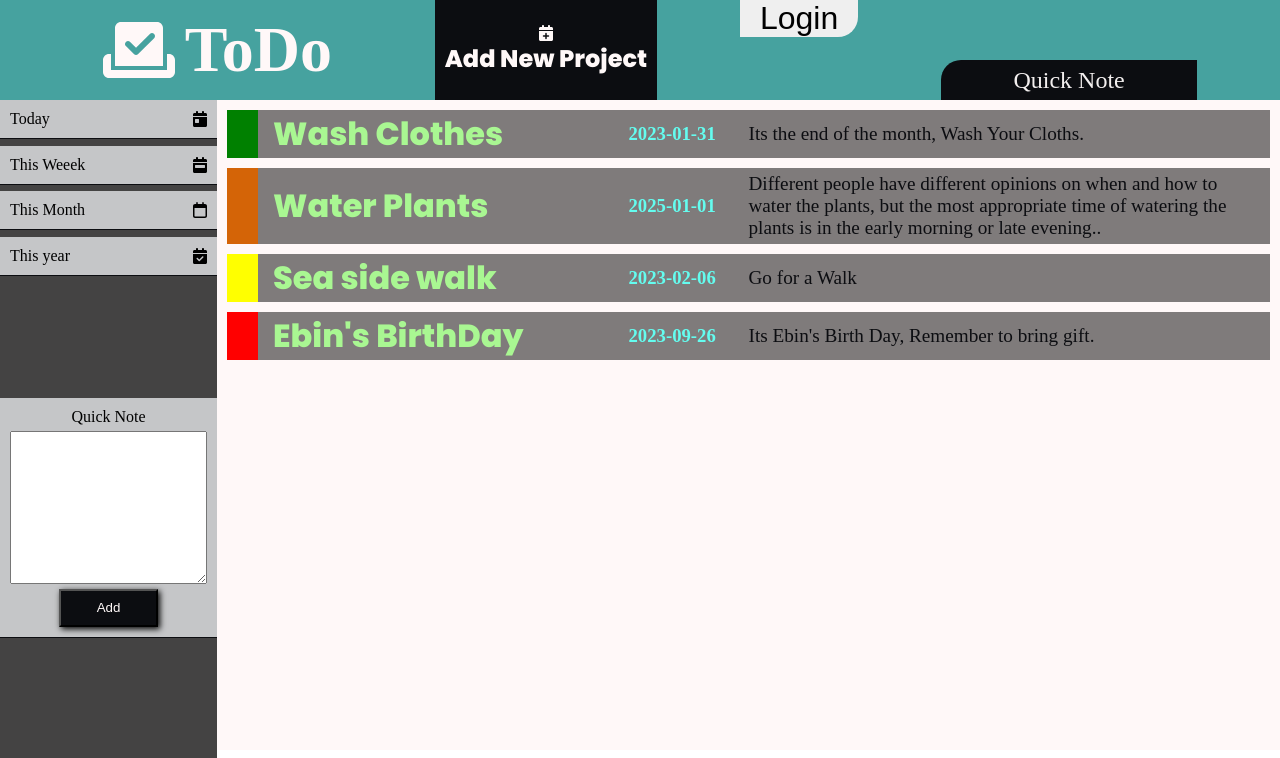
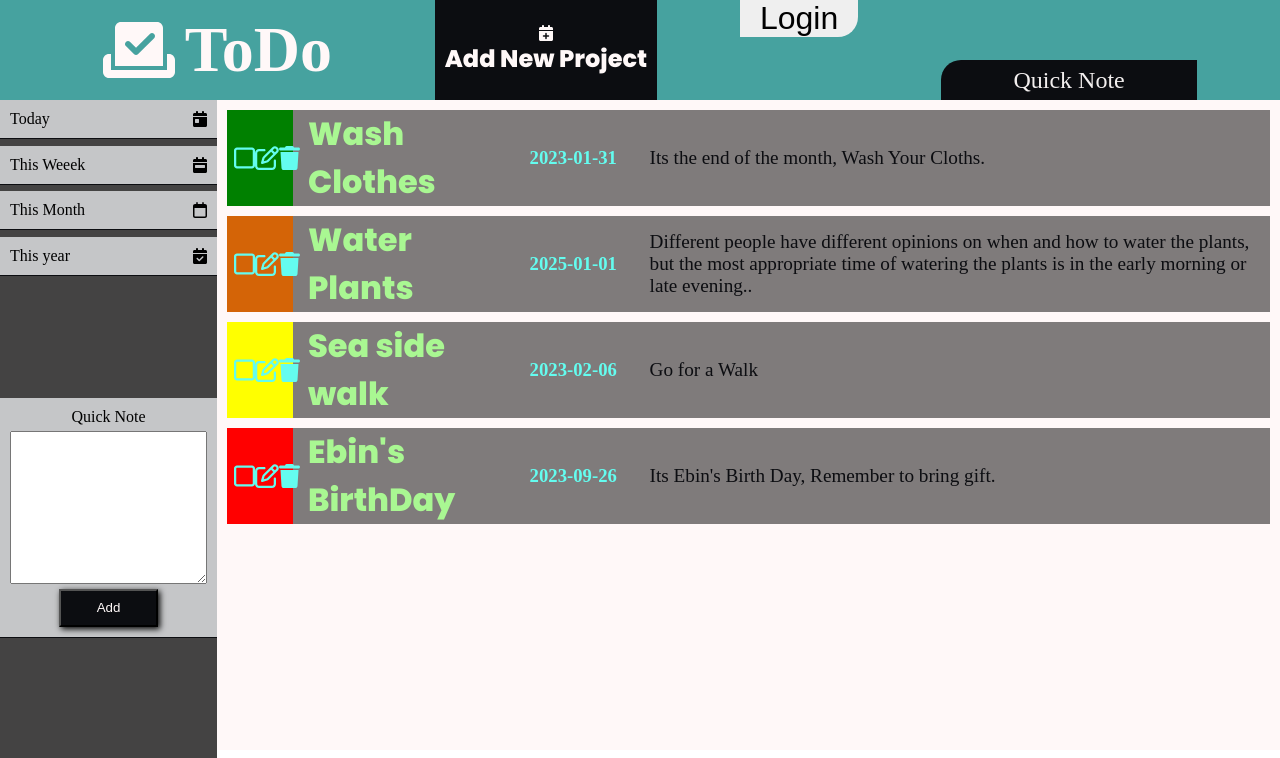
Before and after one commit to abyebin/Todo-app-, a website with bundled scripts: page dist/index.html in a window 1280 px wide. Shown: the top 758 px of the page. Built offline with nearby package versions, Linux system fonts and the light colour scheme.

Commit message:
Proiority edit and delete buttons add

```diff
--- a/src/storage.js
+++ b/src/storage.js
@@ -50,19 +50,20 @@ export function displayForm() {
 
 export function addNew() {
   const title = document.getElementById('todo').value;
-  const data = document.getElementById('date').value;
+  const date = document.getElementById('date').value;
   const text = document.getElementById('text').value;
   const priority = document.getElementById('priority').value;
 
   if (title.length < 1 || date.length < 1) {
     return;
   } else {
-    const todo1 = new Todo(title, data, text, priority);
+    const todo1 = new Todo(title, date, text, priority);
     todoData.push(todo1);
 
     resetForm();
     closeForm();
     event.preventDefault();
+
     //prevent tasks from doubiling
     const page = (document.querySelector('.right-main').innerHTML = '');
     displayToPage();
--- a/src/style.css
+++ b/src/style.css
@@ -245,7 +245,7 @@ form .input-div {
   padding: 0 10px 0 0;
   gap: 15px;
   display: grid;
-  grid-template: 1fr/3% auto 100px 50%;
+  grid-template: 1fr/auto 20% 100px 60%;
   width: 100%;
   color: var(--backColor);
 }
@@ -254,6 +254,8 @@ form .input-div {
   font-size: 1.2rem;
   margin: auto 0;
   padding: 5px;
+  display: flex;
+  overflow: hidden;
 }
 .dateDiv {
   margin: auto 0;
@@ -280,6 +282,18 @@ form .input-div {
 .urgent{
   background-color: red;
 }
+.iconsDiv{
+  display: flex;
+  justify-content: space-around;
+  align-items: center;
+}
+
+.iconsDiv svg{
+  font-size: 1.5rem;
+}
+.iconsDiv svg:hover{
+  color: var(--color6);
+}
 
 footer {
   background-color: var(--color3);
--- a/src/todayElements.js
+++ b/src/todayElements.js
@@ -12,6 +12,21 @@ export function displayToPage() {
     const iconsDiv = document.createElement('div');
     iconsDiv.classList.add('iconsDiv');
     box.appendChild(iconsDiv);
+
+    const check = document.createElement('i')
+    check.classList.add('fa-regular')
+    check.classList.add('fa-square')
+    iconsDiv.appendChild(check)
+
+    const edit = document.createElement('i')
+    edit.classList.add('fa-regular')
+    edit.classList.add('fa-pen-to-square')
+    iconsDiv.appendChild(edit)
+
+    const dlt = document.createElement('i')
+    dlt.classList.add('fa-solid')
+    dlt.classList.add('fa-trash')
+    iconsDiv.appendChild(dlt)
 
     const titleDiv = document.createElement('div');
     titleDiv.classList.add('titleDiv');
```
Also changed, not shown: dist/storage.bundle.js, 1 other file.
